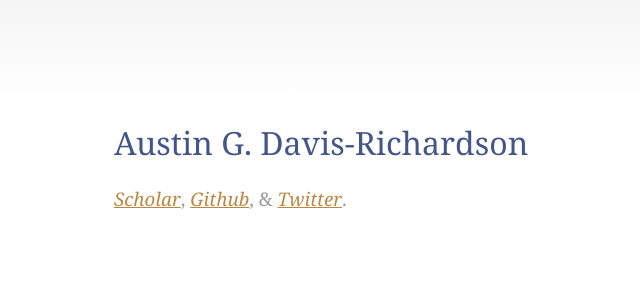
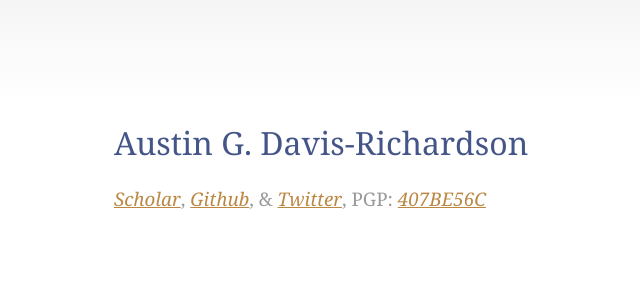
Before and after one commit to audy/audy.github.io, a Jekyll site: the page built from index.html, in a window 1280 px wide. Shown: the top 300 px of the page, without its empty margins (216-856 px from the left). Built offline with Jekyll 4.4.1, drawn with Linux system fonts in a browser that asks for light colours.

Commit message:
added public key

```diff
--- a/index.html
+++ b/index.html
@@ -10,7 +10,7 @@ title: Austin G. Davis-Richardson
       </h1>
     </div>
     <div class="about">
-      <a href="http://scholar.google.com/citations?user=xw0mHYEAAAAJ&hl=en">Scholar</a>, <a href="http://www.github.com/audy">Github</a>, &amp; <a href="http://www.twitter.com/heyaudy">Twitter</a>.
+      <a href="http://scholar.google.com/citations?user=xw0mHYEAAAAJ&hl=en">Scholar</a>, <a href="http://www.github.com/audy">Github</a>, &amp; <a href="http://www.twitter.com/heyaudy">Twitter</a>, PGP: <a href="/public/407BE56C.asc">407BE56C</a>
     </div>
   </div>
 </div>
```
Also changed, not shown: 1 other file.
